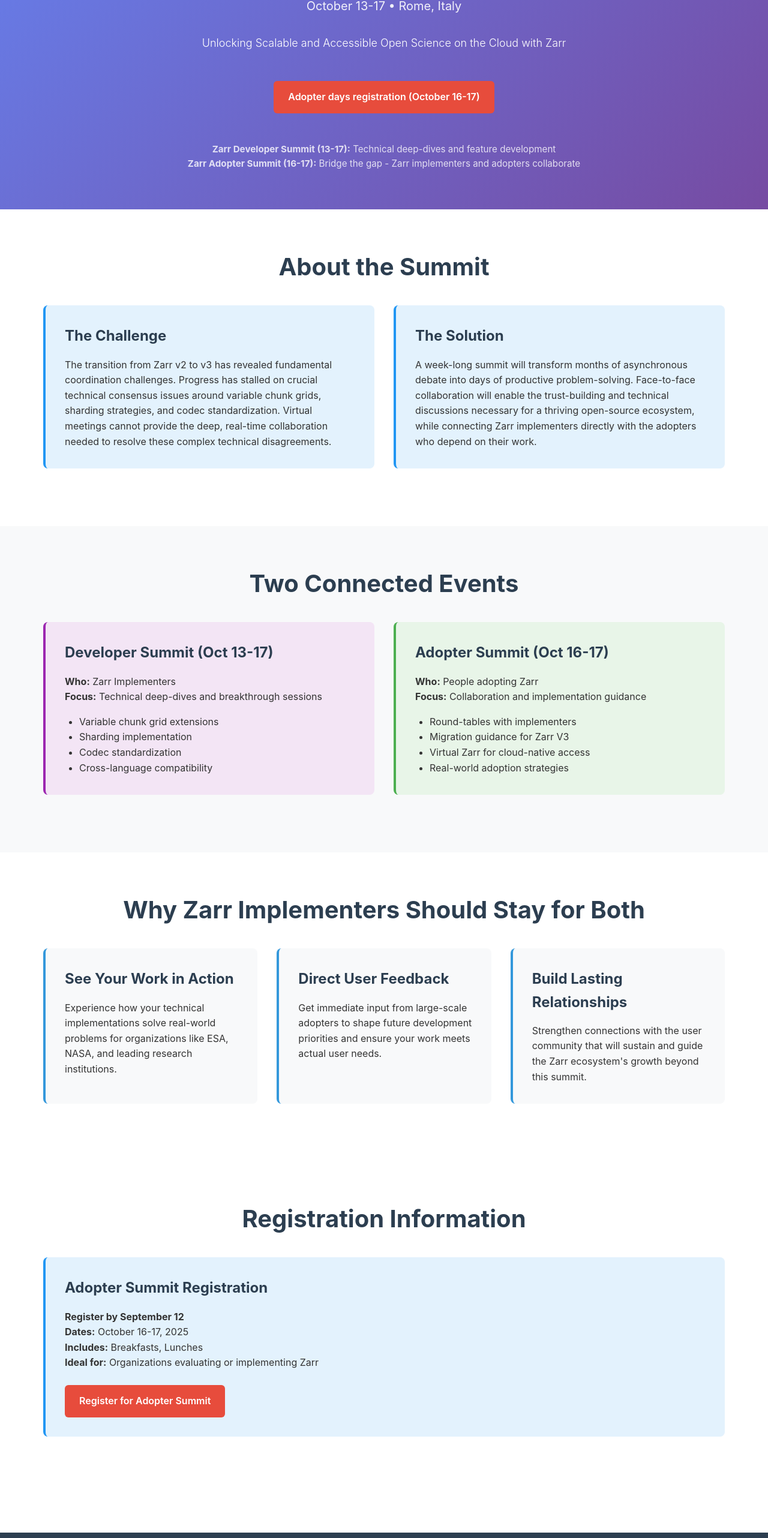
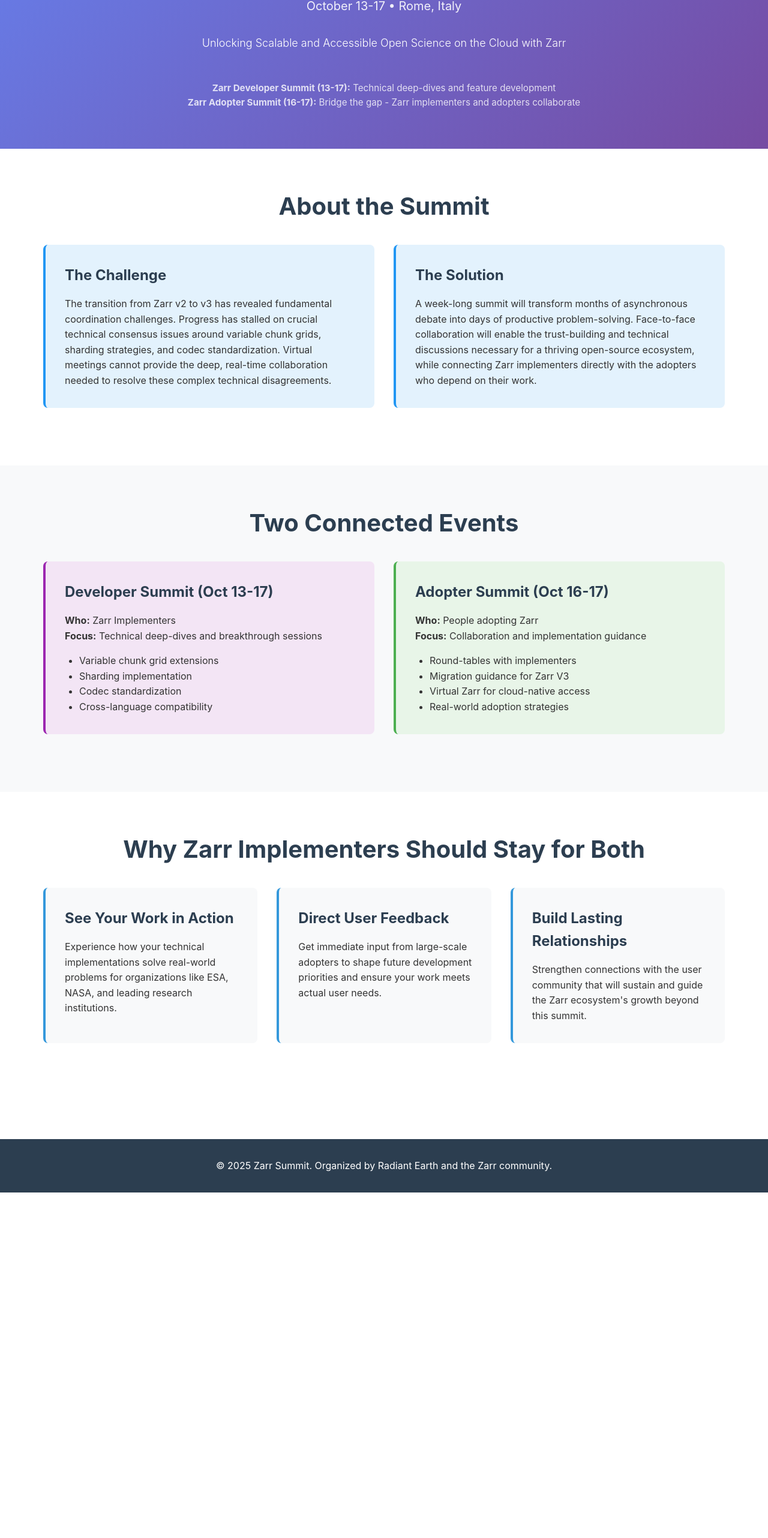
Before and after one commit to zarr-developers/zarr-summit-2025, a Next.js app: page / in a window 1280 px wide. Shown: the part 233-2797 px from the top of the page at 60% size. After the commit the page ends 2221 px from the top, so only its background shows below. Built offline with nearby package versions, Linux system fonts and the light colour scheme.

Commit message:
Update registration (#2)

```diff
--- a/app/adopter-summit/page.tsx
+++ b/app/adopter-summit/page.tsx
@@ -7,7 +7,7 @@
           className="hero-subtitle"
           style={{ textAlign: "center", marginBottom: "3rem" }}
         >
-          October 16-17, 2025 • Developer-Adopter Collaboration • ~40
+          October 16-17, 2025 • Developer-Adopter Collaboration • ~60
           Participants Expected
         </div>
 
@@ -73,7 +73,7 @@
             target="_blank"
             rel="noopener noreferrer"
           >
-            Register for Zarr Adopter Summit
+            Join the adopter summit waitlist
           </a>
         </div>
       </section>
--- a/app/developer-summit/page.tsx
+++ b/app/developer-summit/page.tsx
@@ -126,7 +126,7 @@
             target="_blank"
             rel="noopener noreferrer"
           >
-            Register for Developer Summit (Closed)
+            Join the developer summit waitlist
           </a>
         </div>
       </section>
--- a/app/page.tsx
+++ b/app/page.tsx
@@ -8,17 +8,6 @@
           <div className="hero-tagline">
             Unlocking Scalable and Accessible Open Science on the Cloud with
             Zarr
-          </div>
-
-          <div className="cta-buttons">
-            <a
-              href="https://lu.ma/5277wsze"
-              className="cta-primary"
-              target="_blank"
-              rel="noopener noreferrer"
-            >
-              Adopter days registration (October 16-17)
-            </a>
           </div>
 
           <div className="hero-flow">
@@ -132,40 +121,6 @@
           </div>
         </div>
       </section>
-
-      <section className="section">
-        <div className="container">
-          <h2>Registration Information</h2>
-          <div className="grid grid-1">
-            <div className="card highlight-card">
-              <h3>Adopter Summit Registration</h3>
-              <p>
-                <strong>Register by September 12</strong>
-              </p>
-              <p>
-                <strong>Dates:</strong> October 16-17, 2025
-              </p>
-              <p>
-                <strong>Includes:</strong> Breakfasts, Lunches
-              </p>
-              <p>
-                <strong>Ideal for:</strong> Organizations evaluating or
-                implementing Zarr
-              </p>
-              <div style={{ marginTop: "1.5rem" }}>
-                <a
-                  href="https://lu.ma/5277wsze"
-                  className="cta-primary"
-                  target="_blank"
-                  rel="noopener noreferrer"
-                >
-                  Register for Adopter Summit
-                </a>
-              </div>
-            </div>
-          </div>
-        </div>
-      </section>
     </>
   );
 }
```
Also changed, not shown: app/register/page.tsx (+6 -6 lines).
